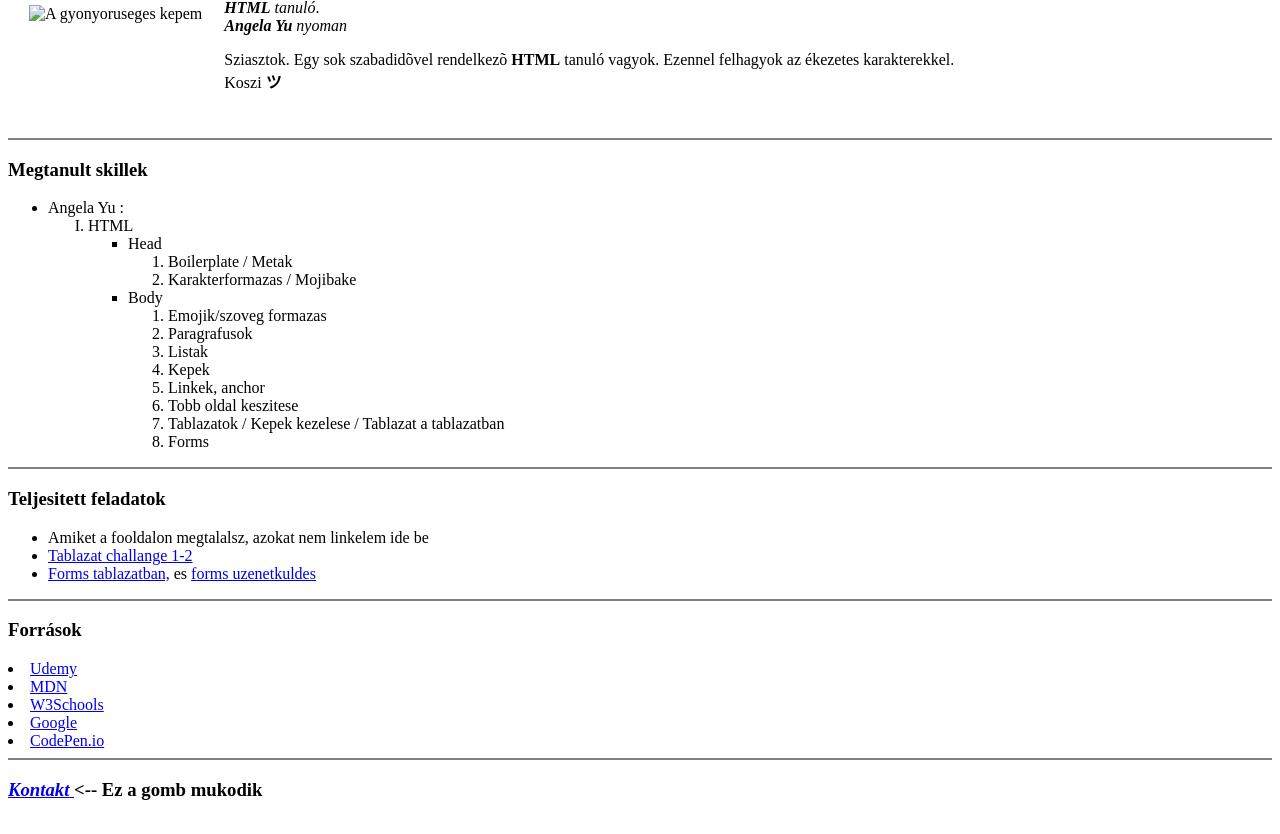
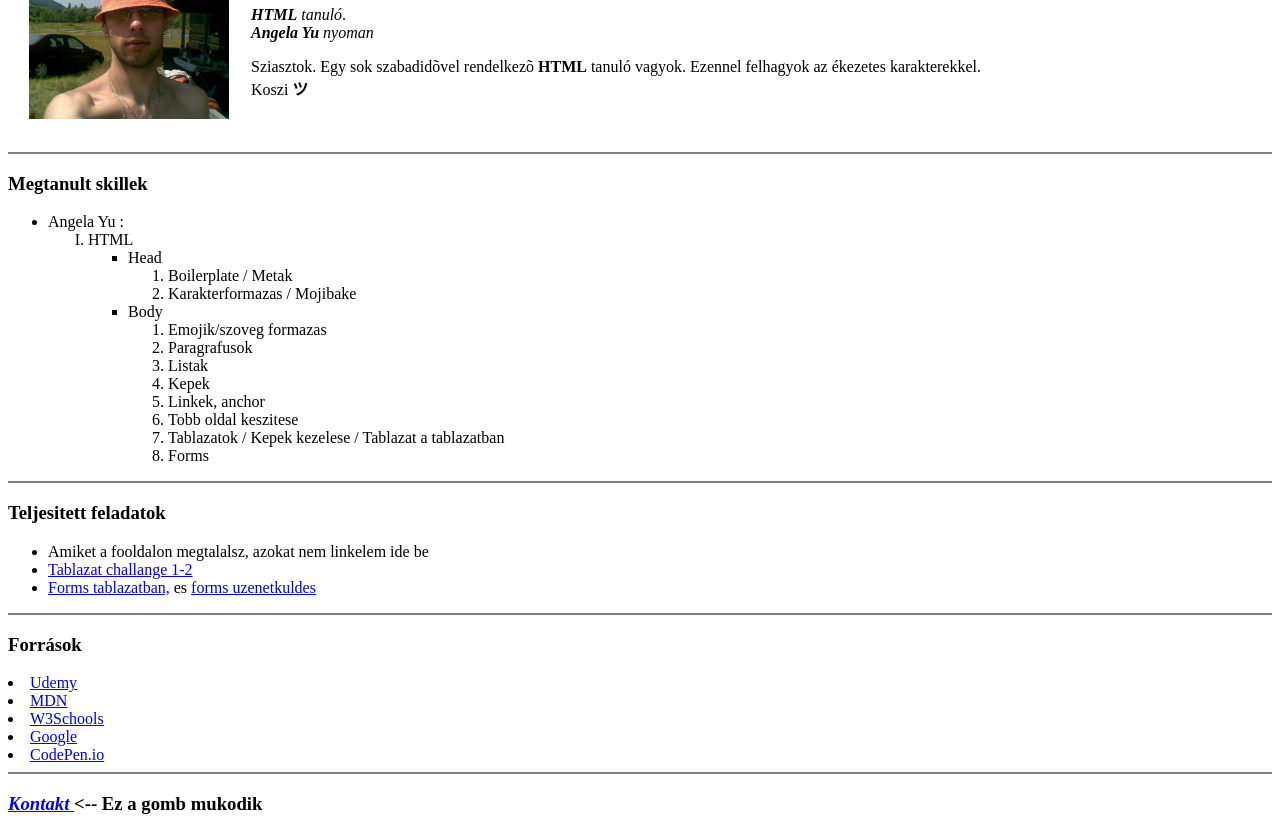
Before and after one commit to paralyser/web, a plain HTML site: page index.html in a window 1280 px wide. Shown: the part 110-944 px from the top of the page. Drawn offline with Linux system fonts and the light colour scheme; the site is published under a folder, as on GitHub Pages, so addresses that start at the root find nothing.

Commit message:
a kepem.

```diff
--- a/index.html
+++ b/index.html
@@ -18,7 +18,7 @@
       <tr>
         <td>
           <img
-            src="/pik/a.jpg"
+            src="./pik/a.jpg"
             alt="A gyonyoruseges kepem"
             width="200px"
             height="auto"
```
